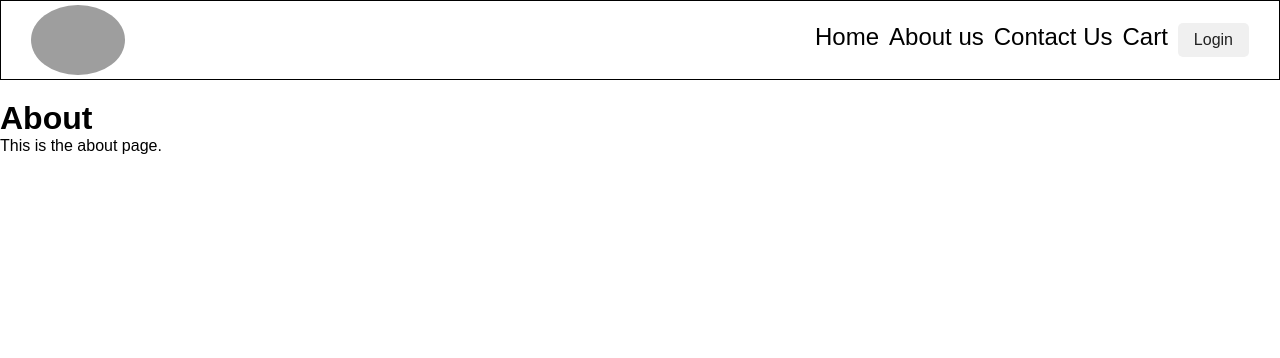
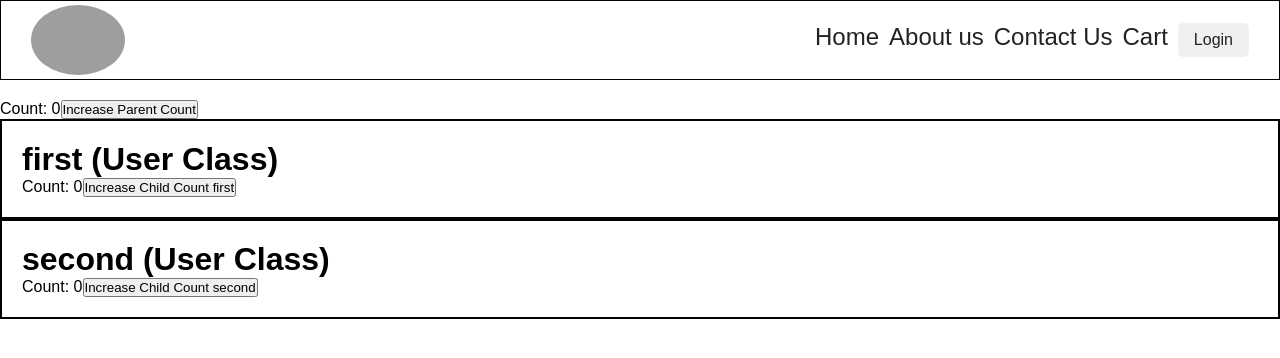
Before and after one commit to jatind1999/reactapp, a React (Vite) app: page /about in a window 1280 px wide. Shown: the top 358 px of the page. Built offline with nearby package versions, Linux system fonts and the light colour scheme; grey boxes are pictures that could not be loaded.

Commit message:
class based components

```diff
--- a/src/App.js
+++ b/src/App.js
@@ -1,4 +1,4 @@
-import React from "react";
+import React, { useState } from "react";
 import ReactDOM from "react-dom/client";
 import Header from "./components/Header";
 import Body from "./components/Body";
@@ -36,7 +36,7 @@ const router = createBrowserRouter([
                 element: <Contact />,
             },
             {
-        path: ":restaurantId",
+                path: "restaurants/:restaurantId",
                 element: <RestaurantMenu />,
             },
         ],
--- a/src/components/About.js
+++ b/src/components/About.js
@@ -1,10 +1,59 @@
-const About = () => {
-  return (
-    <div className="about-container">
-      <h1>About</h1>
-      <p>This is the about page.</p>
-    </div>
-  );
-};
+import User from "./User";
+import UserClass from "./UserClass";
+import React from "react";
+
+// const About = () => {
+//     return (
+//         <div className="about-container">
+//             <h1>About</h1>
+
+//             <UserClass
+//                 name="Jatin Damariya"
+//                 contact="6478290793"
+//                 location="Scarborough"
+//             />
+//         </div>
+//     );
+// };
+
+class About extends React.Component {
+    constructor(props) {
+        super(props);
+        this.state = {
+            count: 0,
+        };
+        console.log("Parent Constructor.");
+    }
+
+    componentDidMount() {
+        console.log("Parent ComponentDidMount");
+    }
+
+    componentDidUpdate() {
+        console.log("Parent Component Updated.");
+    }
+
+    componentWillUnmount() {
+        console.log("Parent Component Unmounted.");
+    }
+
+    render() {
+        console.log("Parent Render.");
+        return (
+            <>
+                <span>Count: {this.state.count}</span>
+                <button
+                    onClick={() =>
+                        this.setState({ count: this.state.count + 1 })
+                    }
+                >
+                    Increase Parent Count
+                </button>
+                <UserClass name="first" />
+                <UserClass name="second" />
+            </>
+        );
+    }
+}
 
 export default About;
--- a/src/components/Body.js
+++ b/src/components/Body.js
@@ -1,6 +1,7 @@
 import Card from "./Card";
 import { useEffect, useState } from "react";
 import ShimmerUiCard from "./ShimmerUiCard";
+import { Link } from "react-router-dom";
 
 const Body = (props) => {
     const [restaurants, setRestaurants] = useState([]);
@@ -10,7 +11,9 @@ const Body = (props) => {
     const filterRestaurants = () => {
         setFilteredRestaurants(
             restaurants.filter((res) => {
-        return res.info.name.toLowerCase().includes(searchText.toLowerCase());
+                return res.info.name
+                    .toLowerCase()
+                    .includes(searchText.toLowerCase());
             })
         );
     };
@@ -47,9 +50,16 @@ const Body = (props) => {
             {filteredRestaurants.length > 0 ? (
                 <div className="main-body">
                     {filteredRestaurants.map((restraunt) => {
-            const { name, avgRating, cuisines, sla, cloudinaryImageId, id } =
-              restraunt.info;
+                        const {
+                            name,
+                            avgRating,
+                            cuisines,
+                            sla,
+                            cloudinaryImageId,
+                            id,
+                        } = restraunt.info;
                         return (
+                            <Link to={`/restaurants/${id}`}>
                                 <Card
                                     key={id}
                                     name={name}
@@ -58,6 +68,7 @@ const Body = (props) => {
                                     deliverySla={sla.slaString}
                                     imageId={cloudinaryImageId}
                                 />
+                            </Link>
                         );
                     })}
                 </div>
--- a/src/components/Header.js
+++ b/src/components/Header.js
@@ -1,9 +1,12 @@
 import { useState } from "react";
 import { LOGO_URL } from "../utils/constants";
+import { Link } from "react-router-dom";
 const Header = () => {
     const [loginState, setLoginState] = useState("Login");
     const toggleLoginState = () => {
-    loginState === "Login" ? setLoginState("Logout") : setLoginState("Login");
+        loginState === "Login"
+            ? setLoginState("Logout")
+            : setLoginState("Login");
     };
     return (
         <div className="header">
@@ -12,10 +15,10 @@ const Header = () => {
             </div>
             <div className="nav-items">
                 <ul className="nav-item-list">
-          <li>Home</li>
-          <li>About us</li>
-          <li>Contact Us</li>
-          <li>Cart</li>
+                    <Link to={"/"}>Home</Link>
+                    <Link to={"about"}>About us</Link>
+                    <Link to={"contact"}>Contact Us</Link>
+                    <Link to={"/"}>Cart</Link>
                     <li>
                         <button className="btn" onClick={toggleLoginState}>
                             {loginState}
--- a/src/components/RestaurantMenu.js
+++ b/src/components/RestaurantMenu.js
@@ -19,22 +19,30 @@ const RestaurantMenu = () => {
     useEffect(() => {
         fetchRestaurantMenu(restaurantId);
     }, []);
-
+    console.log("Rendered");
     return menuCategories.length > 0 ? (
         <>
             <h1 style={{ textAlign: "center" }}>{restaurantName}</h1>
             <div className="menu-container">
-        {menuCategories.map((category) => {
-          if (category.card.card.title !== undefined) {
+                {menuCategories.map((category, index) => {
+                    if (
+                        category.card.card.title !== undefined &&
+                        category.card.card.itemCards !== undefined
+                    ) {
                         const categoryItems = category.card.card.itemCards;
                         return (
-              <div className="category-box">
-                <h3 className="category-title">{category.card.card.title}</h3>
+                            <div className="category-box" key={index}>
+                                <h3 className="category-title">
+                                    {category.card.card.title}
+                                </h3>
                                 <div className="category-items">
                                     <ul>
                                         {categoryItems.map((item) => {
                                             return (
-                        <li className="item">
+                                                <li
+                                                    className="item"
+                                                    key={item.card.info.id}
+                                                >
                                                     {item.card.info.name} - Rs.{" "}
                                                     {item.card.info.price / 100}
                                                 </li>
--- /dev/null
+++ b/src/components/User.js
@@ -0,0 +1,18 @@
+import { useState } from "react";
+
+const User = (props) => {
+    const [count, setCount] = useState(0);
+    const [count2, setCount2] = useState(1);
+    const { name, location, contact } = props;
+    return (
+        <div className="user-card">
+            <h1 className="user-name">{name}</h1>
+            <h4 className="user-contact">{contact}</h4>
+            <h4 className="useer-location">{location}</h4>
+            <span>{`Count1: ${count}`}</span>
+            <span>{`Count2: ${count2}`}</span>
+        </div>
+    );
+};
+
+export default User;
--- /dev/null
+++ b/src/components/UserClass.js
@@ -0,0 +1,45 @@
+import React from "react";
+
+class UserClass extends React.Component {
+    constructor(props) {
+        super(props);
+        this.state = {
+            count: 0,
+        };
+        console.log(`${this.props.name} Child Constructor.`);
+    }
+
+    componentDidMount() {
+        console.log(`${this.props.name} Child ComponentDidMount`);
+    }
+
+    componentDidUpdate() {
+        console.log(`${this.props.name} Child Component Updated.`);
+    }
+
+    componentWillUnmount() {
+        console.log(`${this.props.name} Child Component Unmounted.`);
+    }
+
+    render() {
+        const { name, contact, location } = this.props;
+        console.log(`${this.props.name} Child Render.`);
+        return (
+            <div className="user-card">
+                <h1 className="user-name">{name} (User Class)</h1>
+                <h4 className="user-contact">{contact} </h4>
+                <h4 className="useer-location">{location}</h4>
+                <span>Count: {this.state.count}</span>
+                <button
+                    onClick={() =>
+                        this.setState({ count: this.state.count + 1 })
+                    }
+                >
+                    Increase Child Count {name}
+                </button>
+            </div>
+        );
+    }
+}
+
+export default UserClass;
--- a/stlye.css
+++ b/stlye.css
@@ -133,3 +133,26 @@
     margin: auto;
     padding: 30px;
 }
+
+li {
+    list-style: none;
+}
+.category-box {
+    border-radius: 5px;
+    box-shadow: 0px 0px 2px 2px rgba(0, 0, 0, 0.2);
+    padding: 10px;
+}
+
+a {
+    text-decoration: none;
+    color: #222;
+}
+a:visited {
+    text-decoration: none;
+    color: #222;
+}
+
+.user-card {
+    border: 2px solid black;
+    padding: 20px;
+}
```
Also changed, not shown: src/components/ShimmerCardUi.js (added, +19 -0 lines). Lines whose indentation alone changed are shown as unchanged.
